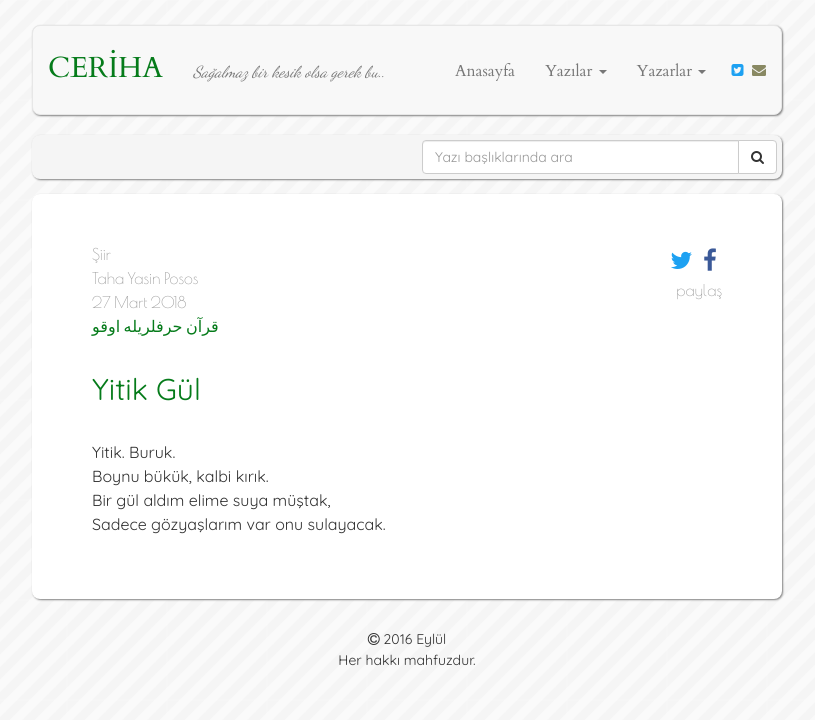
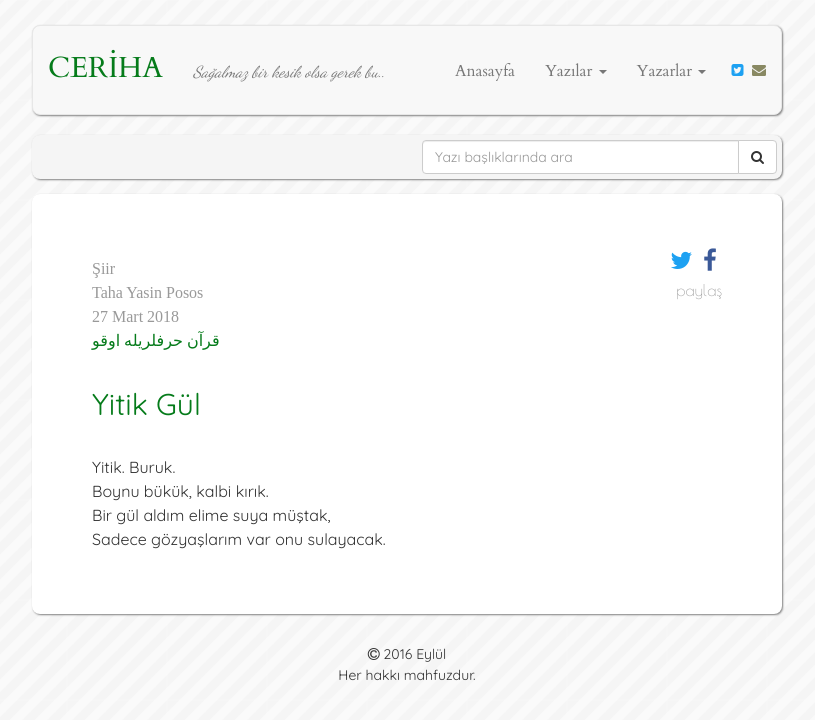
Before and after one commit to muhammedaydogdu/muhammedaydogdu.github.io, a Jekyll site: the page built from _posts/2018-03-27-yitik-gul.md, in a window 1280 px wide. Shown: the top 720 px of the page, without its empty margins (233-1048 px from the left). Built offline with Jekyll 4.4.1, drawn with Linux system fonts in a browser that asks for light colours; some web fonts are replaced.

Commit message:
Update lt.html

```diff
--- a/_layouts/lt.html
+++ b/_layouts/lt.html
@@ -25,6 +25,7 @@
             <div class="row data">
               <div class="col-xs-6">
                 <p>
+                  <p style="font-family: Aref Ruqaa">
                   {% if page.type != "w" %}
                     {{ page.type }}<br>
                   {% endif %}
```
